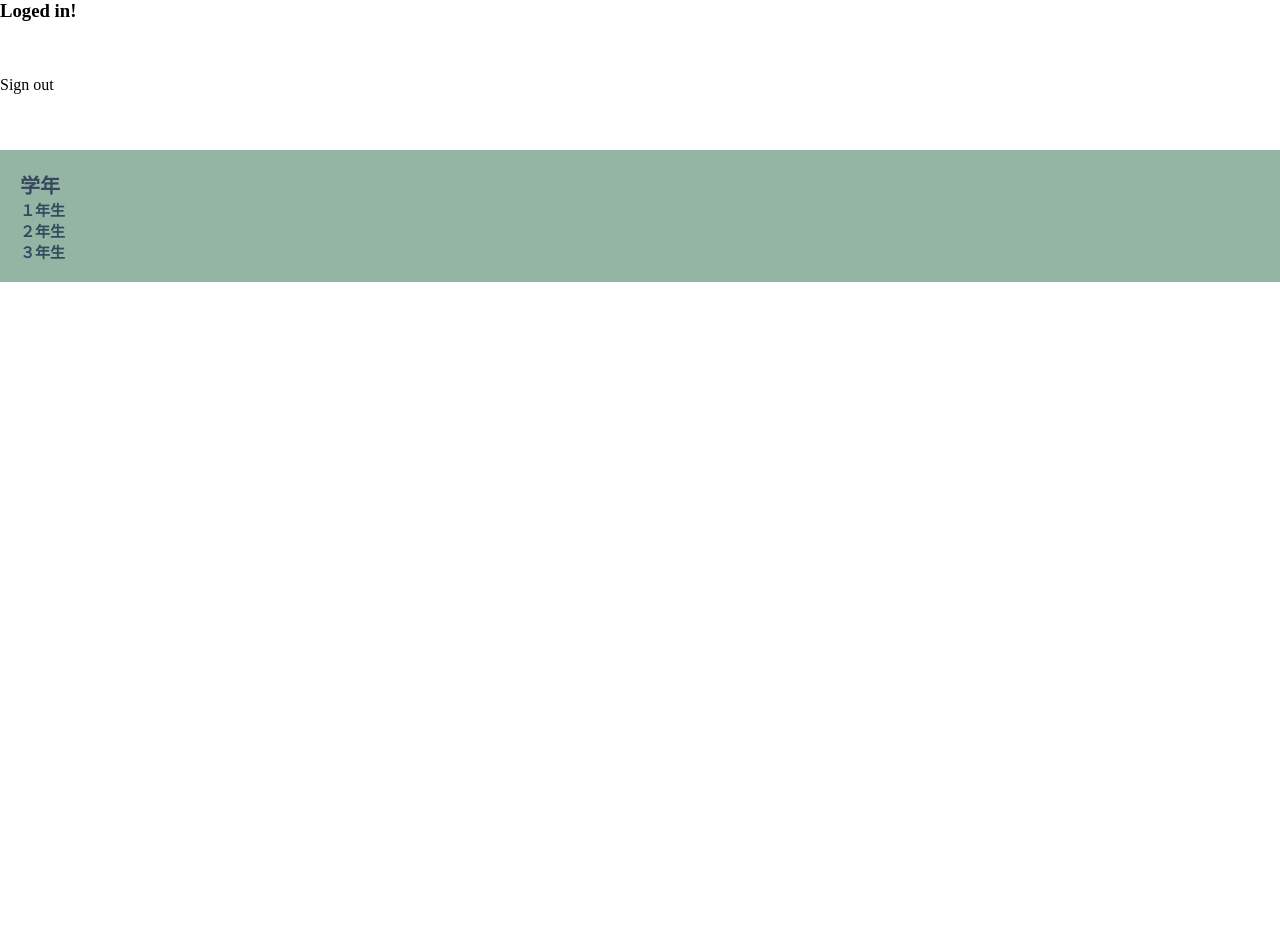
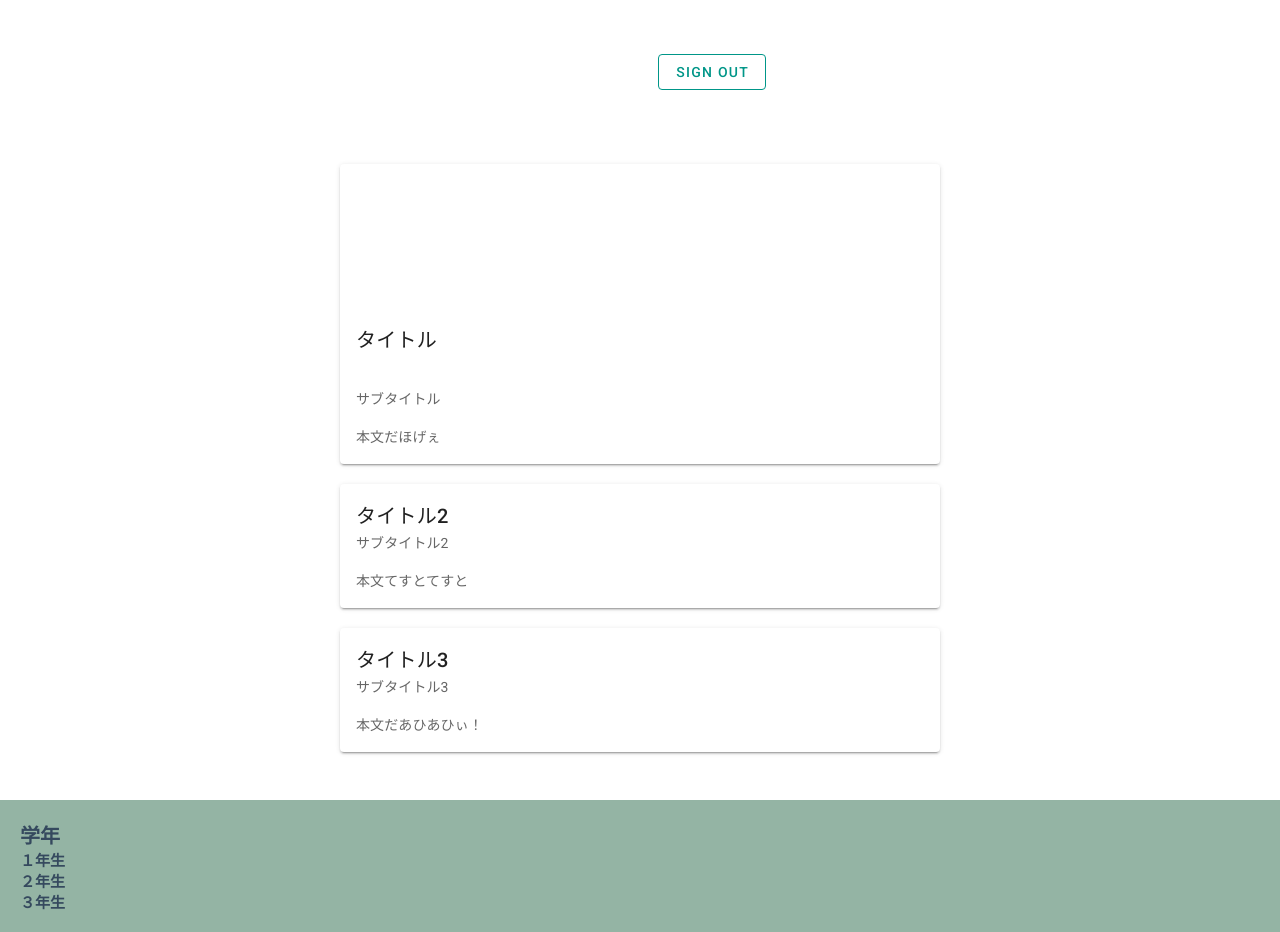
Before and after one commit to kyutech-programming-club/Textbook-Matchng, a Nuxt app: page /postlist in a window 1280 px wide. Before the commit the page ends 800 px from the top, so only its background shows below. Built offline with nearby package versions, Linux system fonts and the light colour scheme.

Commit message:
Set layout, button, postcard

```diff
--- a/pages/index.vue
+++ b/pages/index.vue
@@ -1,13 +1,29 @@
 <template>
-  <div v-if="isUserStateFetched">
-    <button @click="googleLogin">ログイン</button>
-  </div>
-  <div v-else>
-    <v-progress-circular
-      indeterminate
-    />
-  </div>
-
+  <v-app>
+    <v-content>
+      <v-container v-if="isUserStateFetched">
+        <v-row
+          align="center"
+          justify="center"
+        >
+          <h1>Textbook-Matching</h1>
+          <v-btn
+            class="ma-4"
+            outlined
+            color="teal"
+            @click="googleLogin()"
+          >
+            Sign in with Google
+          </v-btn>
+        </v-row>
+      </v-container>
+      <v-container v-else>
+        <v-progress-circular
+          indeterminate
+        />
+      </v-container>
+    </v-content>
+  </v-app>
 </template>
 
 <script>
--- a/pages/postlist.vue
+++ b/pages/postlist.vue
@@ -1,13 +1,52 @@
 <template>
-  <div>
-    <h3>Loged in!</h3>
-    <button @click="logout">Sign out</button>
-    <v-avatar class="d-inline-block" size="128">
-      <v-img
-        :src="photo_url"
-      />
-    </v-avatar>
-  </div>
+  <v-app>
+    <v-content>
+      <div class="text-center">
+        <v-avatar class="d-inline-block ma-8" size="80">
+          <v-img
+            :src="photo_url"
+          />
+        </v-avatar>
+
+        <v-btn
+          class="ma-4"
+          outlined
+          color="teal"
+          @click="logout()"
+        >
+          Sign out
+        </v-btn>
+
+      </div>
+
+      <div>
+        <v-card width="600px" class="mx-auto mt-5">
+          <div>
+            <v-avatar class="d-inline-block ma-8" size="80">
+              <v-img
+                :src="photo_url"
+              />
+            </v-avatar>
+            <v-card-title>タイトル</v-card-title>
+          </div>
+          <V-card-subtitle>サブタイトル</V-card-subtitle>
+          <v-card-text>本文だほげぇ</v-card-text>
+        </v-card>
+
+        <v-card width="600px" class="mx-auto mt-5">
+          <v-card-title>タイトル2</v-card-title>
+          <V-card-subtitle>サブタイトル2</V-card-subtitle>
+          <v-card-text>本文てすとてすと</v-card-text>
+        </v-card>
+
+        <v-card width="600px" class="mx-auto mt-5">
+          <v-card-title>タイトル3</v-card-title>
+          <V-card-subtitle>サブタイトル3</V-card-subtitle>
+          <v-card-text>本文だあひあひぃ！</v-card-text>
+        </v-card>
+      </div>
+    </v-content>
+  </v-app>
 </template>
 
 <script>
@@ -16,7 +55,8 @@ import firebase from '@/plugins/firebase'
 export default {
   data() {
     return {
-      photo_url: null
+      photo_url: null,
+      posts: []
     }
   },
   created: function () {
```
